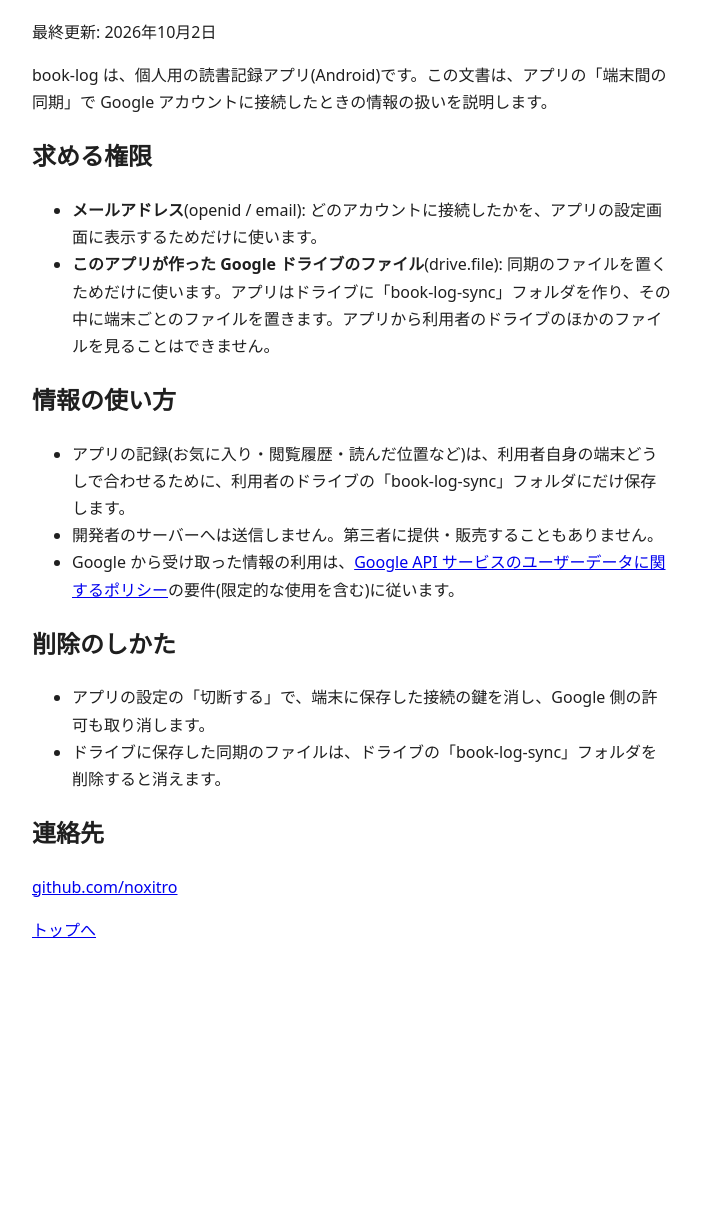
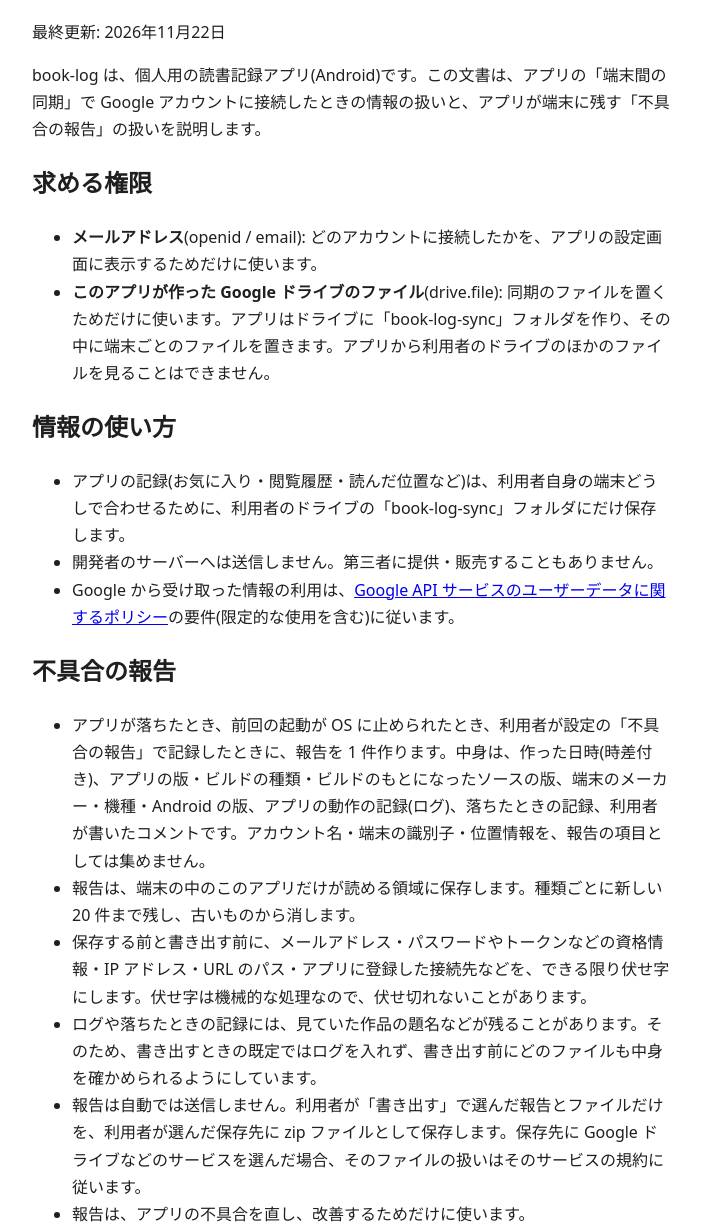
Before and after one commit to noxitro/app-policies, a plain HTML site: page book-log/privacy.html in a window 1280 px wide. Shown: the part 89-1320 px from the top of the page, without its empty margins (288-989 px from the left). Before the commit the page ends 1065 px from the top, so only its background shows below. Drawn offline with Linux system fonts and the light colour scheme.

Commit message:
book-log: プライバシーポリシーに不具合の報告の扱いを足す
端末に残す報告の中身・置き場・件数・伏せ字、自動では送らず利用者が選んだ保存先にだけ書き出すこと、消し方。

Co-Authored-By: Claude Opus 5.5 <noreply@anthropic.com>

```diff
--- a/book-log/privacy.html
+++ b/book-log/privacy.html
@@ -11,9 +11,9 @@
 </head>
 <body>
 <h1>book-log プライバシーポリシー</h1>
-<p>最終更新: 2026年10月2日</p>
+<p>最終更新: 2026年11月22日</p>
 
-<p>book-log は、個人用の読書記録アプリ(Android)です。この文書は、アプリの「端末間の同期」で Google アカウントに接続したときの情報の扱いを説明します。</p>
+<p>book-log は、個人用の読書記録アプリ(Android)です。この文書は、アプリの「端末間の同期」で Google アカウントに接続したときの情報の扱いと、アプリが端末に残す「不具合の報告」の扱いを説明します。</p>
 
 <h2>求める権限</h2>
 <ul>
@@ -28,10 +28,21 @@
   <li>Google から受け取った情報の利用は、<a href="https://developers.google.com/terms/api-services-user-data-policy">Google API サービスのユーザーデータに関するポリシー</a>の要件(限定的な使用を含む)に従います。</li>
 </ul>
 
+<h2>不具合の報告</h2>
+<ul>
+  <li>アプリが落ちたとき、前回の起動が OS に止められたとき、利用者が設定の「不具合の報告」で記録したときに、報告を 1 件作ります。中身は、作った日時(時差付き)、アプリの版・ビルドの種類・ビルドのもとになったソースの版、端末のメーカー・機種・Android の版、アプリの動作の記録(ログ)、落ちたときの記録、利用者が書いたコメントです。アカウント名・端末の識別子・位置情報を、報告の項目としては集めません。</li>
+  <li>報告は、端末の中のこのアプリだけが読める領域に保存します。種類ごとに新しい 20 件まで残し、古いものから消します。</li>
+  <li>保存する前と書き出す前に、メールアドレス・パスワードやトークンなどの資格情報・IP アドレス・URL のパス・アプリに登録した接続先などを、できる限り伏せ字にします。伏せ字は機械的な処理なので、伏せ切れないことがあります。</li>
+  <li>ログや落ちたときの記録には、見ていた作品の題名などが残ることがあります。そのため、書き出すときの既定ではログを入れず、書き出す前にどのファイルも中身を確かめられるようにしています。</li>
+  <li>報告は自動では送信しません。利用者が「書き出す」で選んだ報告とファイルだけを、利用者が選んだ保存先に zip ファイルとして保存します。保存先に Google ドライブなどのサービスを選んだ場合、そのファイルの扱いはそのサービスの規約に従います。</li>
+  <li>報告は、アプリの不具合を直し、改善するためだけに使います。</li>
+</ul>
+
 <h2>削除のしかた</h2>
 <ul>
   <li>アプリの設定の「切断する」で、端末に保存した接続の鍵を消し、Google 側の許可も取り消します。</li>
   <li>ドライブに保存した同期のファイルは、ドライブの「book-log-sync」フォルダを削除すると消えます。</li>
+  <li>不具合の報告は、設定の「不具合の報告」の「すべて消す」で端末から消えます。アプリを削除したときも消えます。書き出した zip ファイルは、保存先で削除してください。</li>
 </ul>
 
 <h2>連絡先</h2>
```
